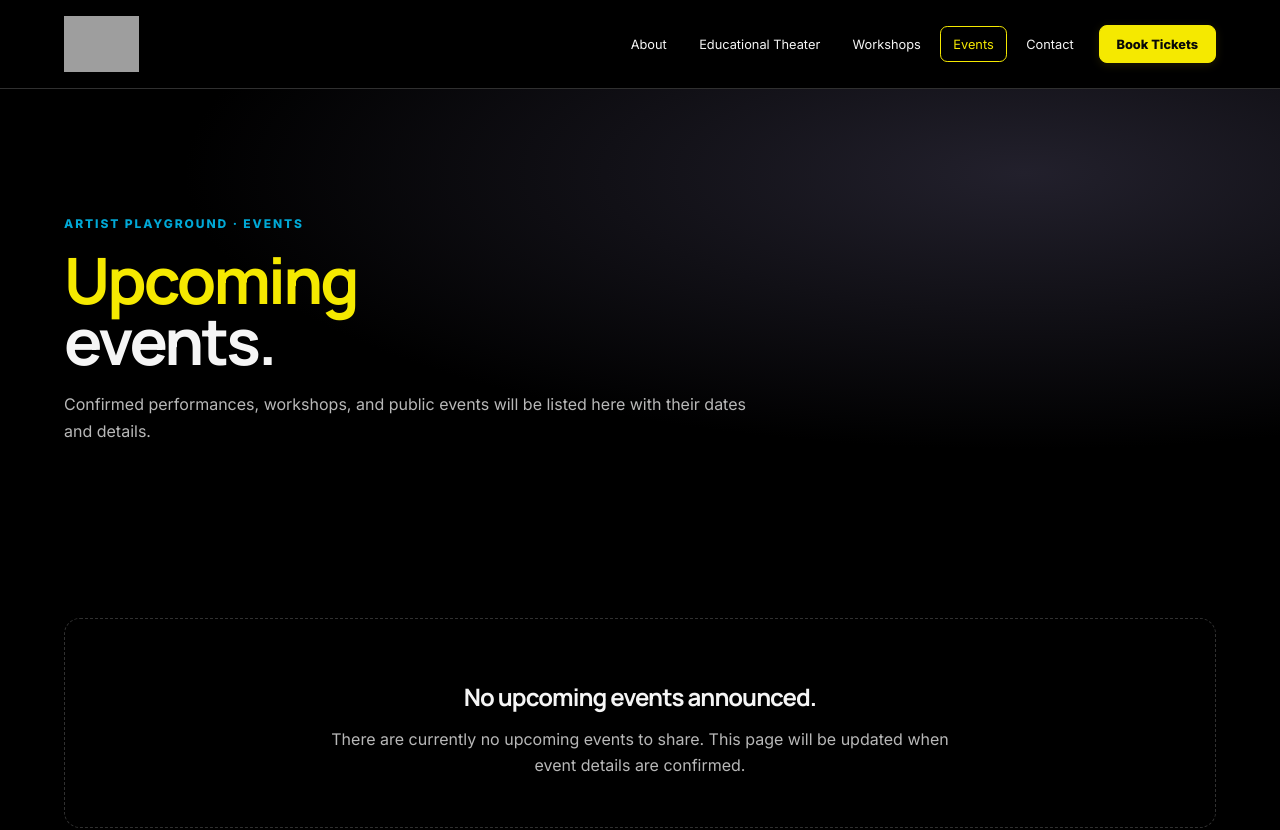
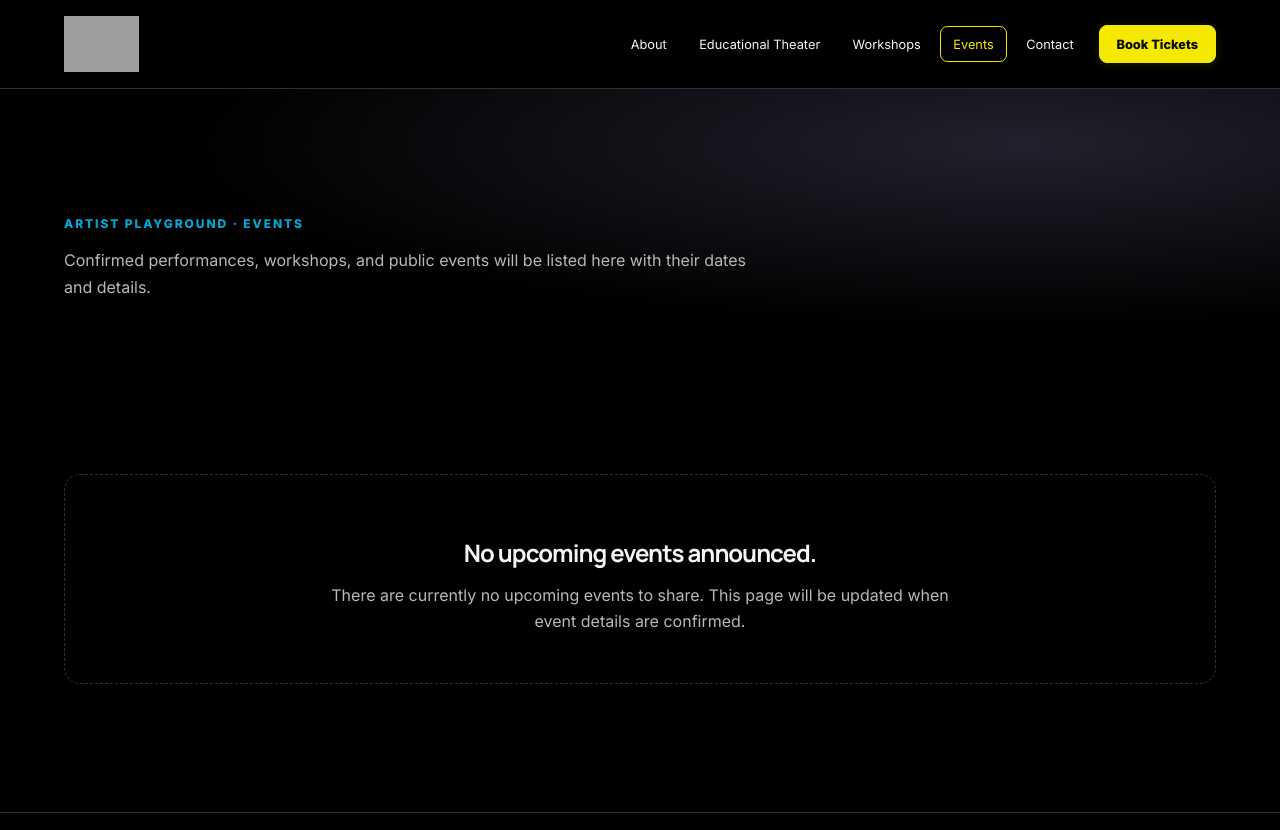
Before and after one commit to web2table/artistplayground, a Next.js app: page /events in a window 1280 px wide. Shown: the top 830 px of the page. Built offline with nearby package versions, Linux system fonts and the light colour scheme; no server answers; grey boxes are pictures that could not be loaded.

Commit message:
Remove oversized events hero title

```diff
--- a/src/app/events/page.tsx
+++ b/src/app/events/page.tsx
@@ -1,7 +1,7 @@
 'use client';
 
 export default function EventsPage(){return <div className="ap-page ap-page-events">
-<section className="hero"><p className="eyebrow">ARTIST PLAYGROUND · EVENTS</p><h1>Upcoming<br/><span>events.</span></h1><p className="lead">Confirmed performances, workshops, and public events will be listed here with their dates and details.</p></section>
+<section className="hero"><p className="eyebrow">ARTIST PLAYGROUND · EVENTS</p><p className="lead">Confirmed performances, workshops, and public events will be listed here with their dates and details.</p></section>
 <section className="updates"><div className="empty-state"><h3>No upcoming events announced.</h3><p>There are currently no upcoming events to share. This page will be updated when event details are confirmed.</p></div></section>
 
 </div>}
```
